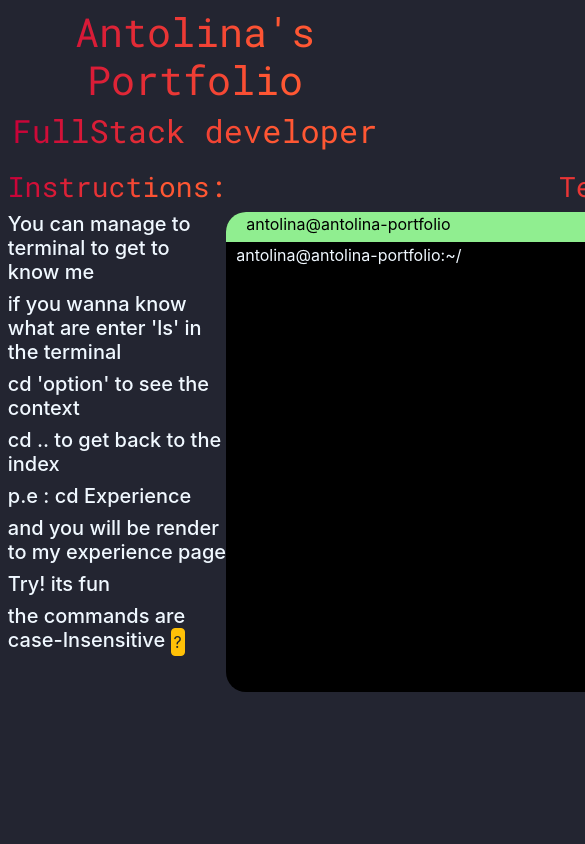
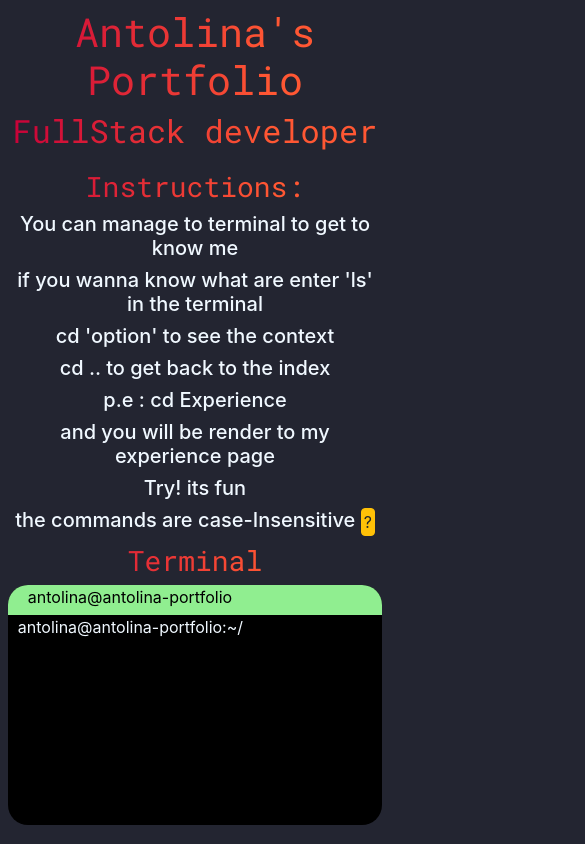
Before and after one commit to AntolinaGonzalez/Portfolio, a Next.js app: page / in a window 390 px wide. Shown: the top 844 px of the page, 585 px wide, since content can reach past the window. Built offline with nearby package versions, Linux system fonts and the light colour scheme.

Commit message:
feature: responsive

```diff
--- a/components/instructions.js
+++ b/components/instructions.js
@@ -18,8 +18,8 @@ export default function Instructions() {
     </OverlayTrigger>
   );
   return (
-    <div>
-      <h3 className={style.centerStyle}>Instructions:</h3>
+    <div className={style.centerStyle}>
+      <h3>Instructions:</h3>
       <h5>You can manage to terminal to get to know me</h5>
       <h5>if you wanna know what are enter 'ls' in the terminal</h5>
       <h5>cd 'option' to see the context</h5>
--- a/pages/contact.js
+++ b/pages/contact.js
@@ -33,7 +33,7 @@ export default function Contact() {
             </Form.Group>
           </Form>
         </div>
-        <div>
+        <div className={style.centerStyle}>
           <h5>If you wanna get back you will have to use the terminal</h5>
           <Button variant="success" onClick={handleShow}>
             Instructions
--- a/styles/Home.module.css
+++ b/styles/Home.module.css
@@ -128,3 +128,42 @@
 .backEducation h5 {
   font-size: 1rem;
 }
+
+.centerStyle h5{
+  text-align: left;
+}
+/* Responsive*/
+
+@media (max-width: 1100px) {
+  .division{
+    display: block;
+  }
+  .terminal {
+    width: auto;
+    height: 15rem;
+    background-color: black;
+    border-radius: 20px;
+  }
+  .terminalHead {
+    width: 100%;
+    background-color: lightgreen;
+    border-top-right-radius: 20px;
+    border-top-left-radius: 20px;
+  }
+  .centerStyle {
+    text-align: center;
+  }
+  .centerStyle h5{
+    text-align: center;
+  }
+  .divisionTwo {
+    display: block;
+  }
+  .terminalLitle {
+    width: 30rem;
+    height: 10rem;
+    margin: auto;
+    background-color: black;
+    border-radius: 20px;
+  }
+}
```
